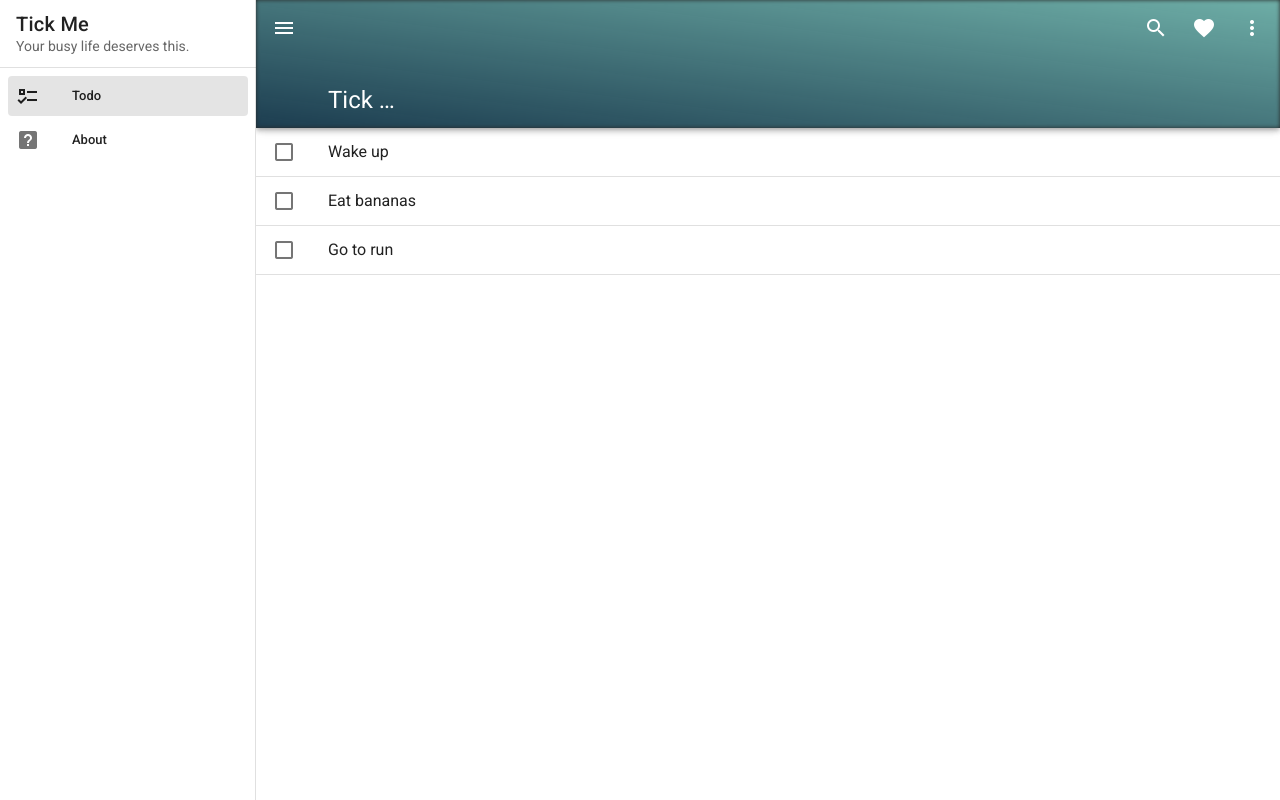
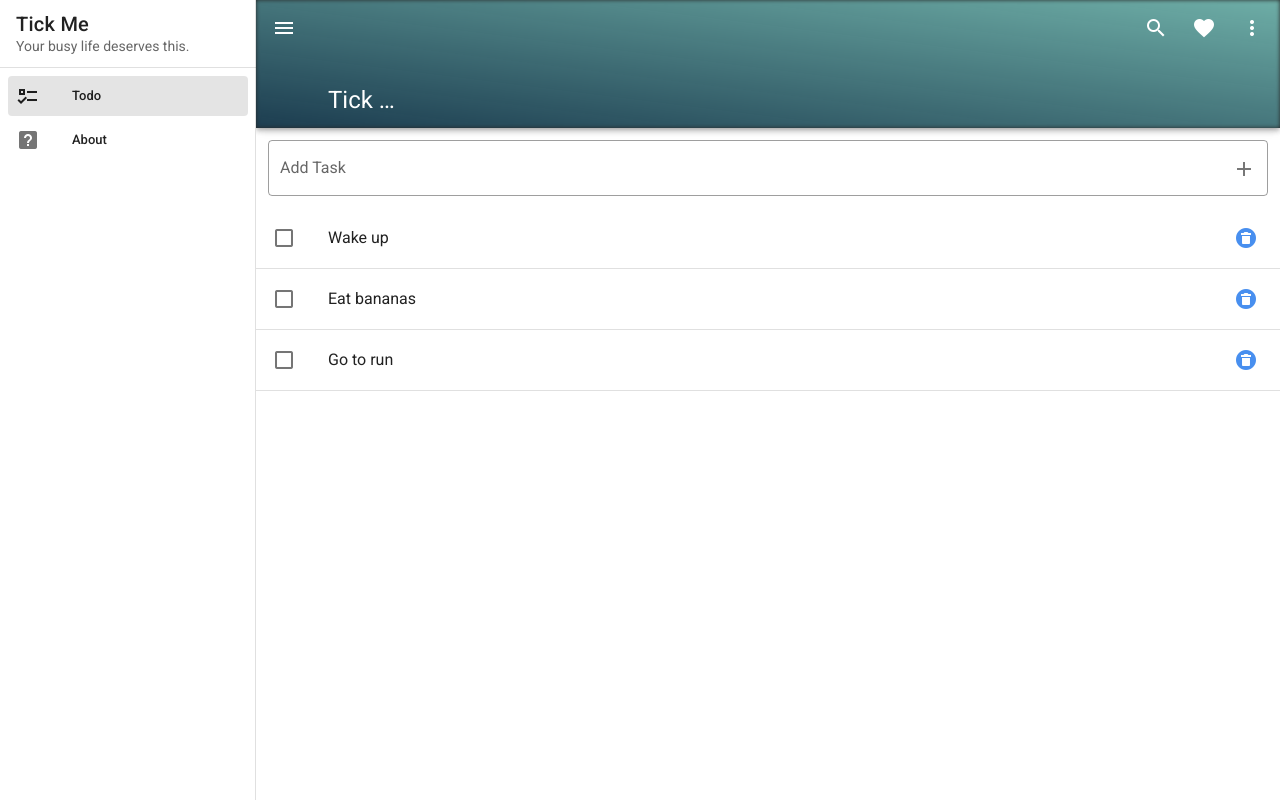
Before and after one commit to glenncai/TickMe, a Vue app: page /#/ in a window 1280 px wide. Built offline with nearby package versions, Linux system fonts and the light colour scheme.

Commit message:
feat: add task

```diff
--- a/src/views/Todo.vue
+++ b/src/views/Todo.vue
@@ -1,5 +1,16 @@
 <template>
   <div>
+    <v-text-field
+      v-model="newTaskTitle"
+      @click:append="addTask"
+      @keyup.enter="addTask"
+      class="pa-3"
+      outlined
+      label="Add Task"
+      append-icon="mdi-plus"
+      hide-details
+      clearable
+    ></v-text-field>
     <v-list
       class="pt-0"
       flat
@@ -27,6 +38,14 @@
               {{ task.title }}
               </v-list-item-title>
             </v-list-item-content>
+            <v-list-item-action>
+              <v-btn
+                @click.stop="deleteTask(task.id)"
+                icon
+              >
+                <v-icon color="primary lighten-1">mdi-delete-circle</v-icon>
+              </v-btn>
+            </v-list-item-action>
           </template>
         </v-list-item>
         <v-divider></v-divider>
@@ -41,6 +60,7 @@ export default {
   name: 'Todo',
   data() {
     return {
+      newTaskTitle: '',
       tasks: [
         {
           id: 1,
@@ -61,10 +81,23 @@ export default {
     }
   },
   methods: {
+    addTask() {
+      let newTask = {
+        id: Date.now(),
+        title: this.newTaskTitle,
+        done: false
+      }
+
+      this.tasks.push(newTask)
+      this.newTaskTitle = ''
+    },
     doneTask(taskId) {
       let task = this.tasks.filter((task) => task.id === taskId)[0]
       task.done = !task.done
-    }
+    },
+    deleteTask(taskId) {
+      this.tasks = this.tasks.filter((task) => task.id !== taskId)
+    },
   }
 }
 </script>
```
